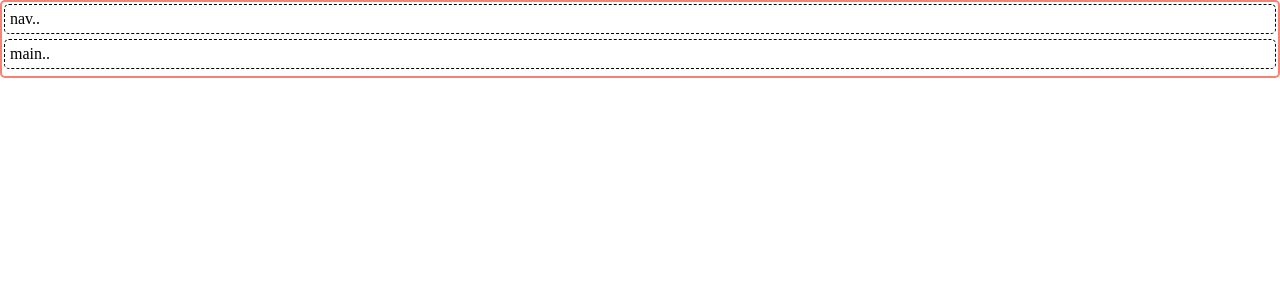
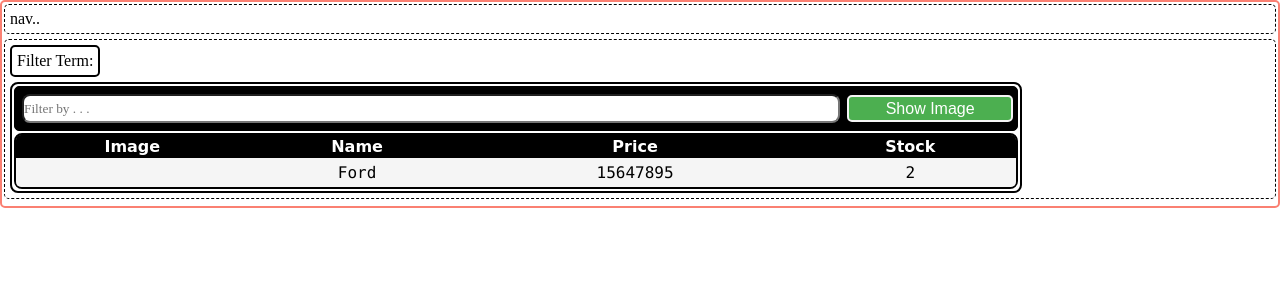
Before and after one commit to gmaxn/NgFromScratch, an Angular app: page / in a window 1280 px wide. Shown: the top 300 px of the page. Built offline with nearby package versions, Linux system fonts and the light colour scheme.

Commit message:
added first component

```diff
--- a/src/app/app.component.html
+++ b/src/app/app.component.html
@@ -1,5 +1,4 @@
 <style>
-
   .layout {
     border: 1px solid black;
     border-style: dashed;
@@ -7,6 +6,7 @@
     padding: 5px;
     margin-bottom: 5px;
   }
+
 </style>
 
 <!-- Toolbar -->
@@ -15,5 +15,5 @@
 </div>
 
 <div class="content layout" role="main" id="starter-main">
-  main..
+  <app-product id="app-product"></app-product>
 </div>
--- a/src/app/app.module.ts
+++ b/src/app/app.module.ts
@@ -2,10 +2,12 @@ import { BrowserModule } from '@angular/platform-browser';
 import { NgModule } from '@angular/core';
 
 import { AppComponent } from './app.component';
+import { ProductComponent } from './product/product.component';
 
 @NgModule({
   declarations: [
-    AppComponent
+    AppComponent,
+    ProductComponent
   ],
   imports: [
     BrowserModule
--- /dev/null
+++ b/src/app/product/product.component.css
@@ -0,0 +1,156 @@
+#search-term {
+  padding: 5px;
+  border: 2px solid black;
+  border-radius: 5px;
+  display: inline-block;
+  margin-bottom: 5px;
+}
+
+.layout {
+  /* nav - main - aside - footer */
+  border: 1px solid black;
+  border-radius: 5px;
+  display: flex;
+  margin: 2px;
+  padding: 2px;
+}
+
+#search-bar {
+  justify-content: space-around;
+  align-items: center;
+  background-color: black;
+}
+
+#search-bar > input {
+  color: black;
+  margin: 5px;
+  font-family: "Permanent Marker", cursive;
+  width: 100%;
+  height: 25px;
+  border-radius: 8px;
+}
+
+button {
+  background-color: #4caf50; /* Green */
+  border: 2px solid whitesmoke;
+  border-radius: 5px;
+  color: white;
+  padding: 5px;
+  text-align: center;
+  text-decoration: none;
+  display: inline-block;
+  font-size: 16px;
+  margin: 4px 2px;
+  cursor: pointer;
+  width: 200px;
+  height: 27px;
+  line-height: 7px;
+}
+
+#table-wrapper {
+  border-radius: 8px;
+  border: 2px solid black;
+  background-color: white;
+  padding: 0px;
+  margin: 0x;
+  box-sizing: content-box;
+}
+
+#table-wrapper > table {
+  font-family: "Consolas", Courier, monospace;
+  border-collapse: collapse;
+  width: 100%;
+  background-color: black;
+  border-radius: 5px;
+}
+
+#table-wrapper > table > thead > tr,
+th {
+  font-family: Comic Sans MS, Comic Sans, cursive;
+  padding: 2px;
+  text-align: center;
+  border-collapse: collapse;
+  color: white;
+}
+
+#table-wrapper > table > tbody > tr,
+td {
+  /*border: 1px solid rgb(110, 110, 110);*/
+  padding: 5px;
+  text-align: center;
+}
+
+#table-wrapper > table > tbody > tr:nth-child(even) {
+  background-color: white;
+}
+
+#table-wrapper > table > tbody > tr:nth-child(odd) {
+  background-color: whitesmoke;
+}
+
+#table-wrapper > table > tbody > tr:last-child > td:first-child {
+  border-bottom-left-radius: 5px;
+}
+
+#table-wrapper > table > tbody > tr:last-child > td:last-child {
+  border-bottom-right-radius: 5px;
+}
+
+#table-wrapper > table > tbody > tr:hover {
+  background-color: rgb(255, 240, 120);
+}
+
+#person-grid-wrapper {
+  width: 80%;
+  border-radius: 8px;
+  border: 2px solid black;
+  background-color: white;
+  padding: 0px;
+  margin: 0x;
+  box-sizing: content-box;
+}
+
+#person-grid-wrapper > table {
+  font-family: "Consolas", Courier, monospace;
+  border-collapse: collapse;
+  width: 100%;
+  background-color: black;
+  border-radius: 5px;
+}
+
+#person-grid-wrapper > table > thead > tr,
+th {
+  font-family: Comic Sans MS, Comic Sans, cursive;
+  padding: 2px;
+  text-align: center;
+  border-collapse: collapse;
+  color: white;
+}
+
+#person-grid-wrapper > table > tbody > tr,
+td {
+  padding: 5px;
+  text-align: center;
+}
+
+#person-grid-wrapper > table > tbody > tr:nth-child(even) {
+  background-color: white;
+}
+
+#person-grid-wrapper > table > tbody > tr:nth-child(odd) {
+  background-color: whitesmoke;
+}
+
+#person-grid-wrapper > table > tbody > tr:last-child > td:first-child {
+  border-bottom-left-radius: 5px;
+}
+
+#person-grid-wrapper > table > tbody > tr:last-child > td:last-child {
+  border-bottom-right-radius: 5px;
+}
+
+#person-grid-wrapper > table > tbody > tr:hover {
+  background-color: rgb(255, 240, 120);
+}
+
+/************************************************************************************/
--- /dev/null
+++ b/src/app/product/product.component.html
@@ -0,0 +1,33 @@
+<div>
+
+    <label id="search-term" for="">Filter Term: </label>
+
+    <div id="person-grid-wrapper" class="show-margins">
+
+        <div class="layout" id="search-bar">
+            <input type="text" name="" id="search" placeholder="Filter by . . .">
+            <button>Show Image</button>
+        </div>
+
+        <div class="layout" id="table-wrapper">
+            <table>
+                <thead>
+                    <th>Image</th>
+                    <th>Name</th>
+                    <th>Price</th>
+                    <th>Stock</th>
+                </thead>
+                <tbody>
+                    <tr classtype="Auto">
+                        <td></td>
+                        <td>Ford</td>
+                        <td>15647895</td>
+                        <td>2</td>
+                    </tr>
+                </tbody>
+            </table>
+        </div>
+
+    </div>
+
+</div>
--- a/src/styles.css
+++ b/src/styles.css
@@ -1,5 +1,5 @@
 /* You can add global styles to this file, and also import other style files */
-*{
+* {
     margin:0;
     padding:0;
 }
```
Also changed, not shown: src/app/product/product.component.ts (added, +10 -0 lines), 1 other file (tests, documents, lock files or other folders).
